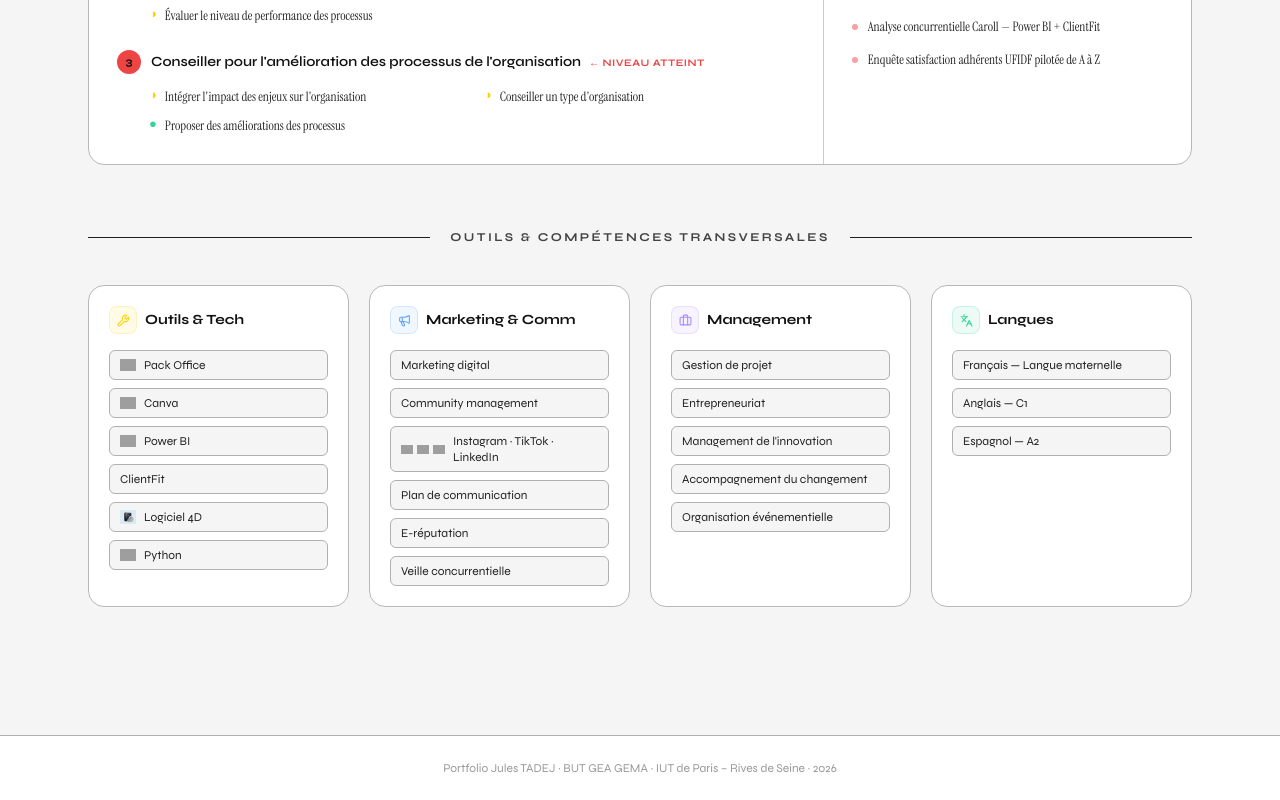
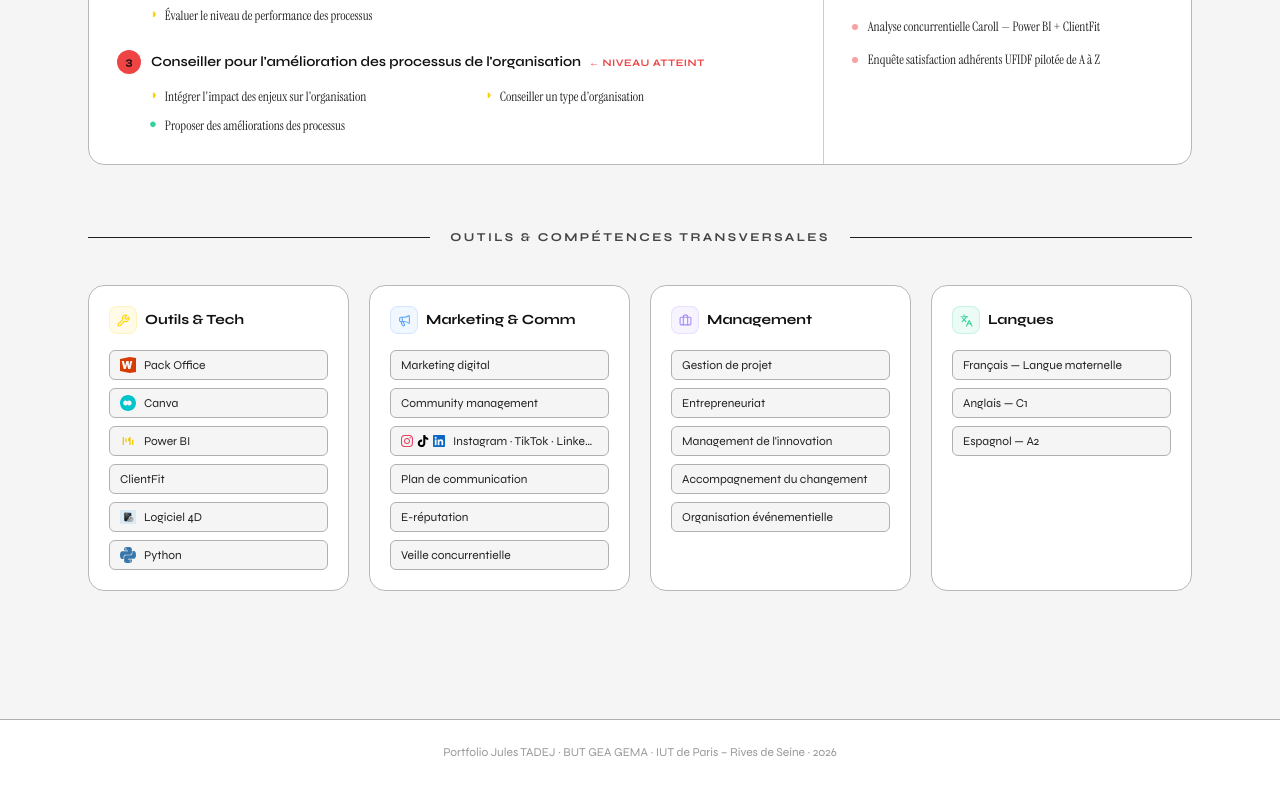
Before and after one commit to TADEJFFF/Portfolio-Julestadej, a Next.js app: page /competences in a window 1280 px wide. Shown: the part 858-1658 px from the top of the page. Built offline with nearby package versions, Linux system fonts and the light colour scheme; grey boxes are pictures that could not be loaded.

Commit message:
fix logos outils : SVG inline, 4D renomme, plus de CDN externe

```diff
--- a/src/components/sections/Competences.tsx
+++ b/src/components/sections/Competences.tsx
@@ -184,37 +184,48 @@
   );
 }
 
-// ── Logos outils ─────────────────────────────────────────────────────────────
+// ── Logos outils (SVG inline + image locale) ─────────────────────────────────
 
-const toolLogos: Record<string, string> = {
-  "Pack Office":  "https://cdn.simpleicons.org/microsoftoffice/D83B01",
-  "Canva":        "https://cdn.simpleicons.org/canva/00C4CC",
-  "Power BI":     "https://cdn.simpleicons.org/powerbi/F2C811",
-  "Python":       "https://cdn.simpleicons.org/python/3776AB",
-  "Logiciel 4D":  "/logos/Capture d'écran 2026-06-02 094511.png",
-  "Instagram · TikTok · LinkedIn": "multi-social",
-  "Instagram":    "https://cdn.simpleicons.org/instagram/E4405F",
-  "TikTok":       "https://cdn.simpleicons.org/tiktok/000000",
-  "LinkedIn":     "https://cdn.simpleicons.org/linkedin/0A66C2",
+const toolLogos: Record<string, React.ReactNode> = {
+  "Pack Office": (
+    <svg viewBox="0 0 24 24" className="w-4 h-4 flex-shrink-0" fill="#D83B01">
+      <path d="M24 1.5v21L14.5 24 0 21V3L14.5 0 24 1.5zM13 6H9.5L7.7 13.2 5.8 6H2.5l3 12h3.2l1.8-7.2L12.3 18h3.2l3-12H15.4l-1.8 7.2L13 6z"/>
+    </svg>
+  ),
+  "Canva": (
+    <svg viewBox="0 0 24 24" className="w-4 h-4 flex-shrink-0" fill="#00C4CC">
+      <path d="M12 0C5.373 0 0 5.373 0 12s5.373 12 12 12 12-5.373 12-12S18.627 0 12 0zm4.5 14.5c-.7.7-1.6 1.1-2.6 1.1-1.3 0-2.3-.6-2.9-1.5-.6.9-1.6 1.5-2.8 1.5-1.9 0-3.4-1.6-3.4-3.6s1.5-3.6 3.4-3.6c1.2 0 2.2.6 2.8 1.5.6-.9 1.6-1.5 2.9-1.5 2 0 3.6 1.6 3.6 3.6 0 .8-.3 1.6-.8 2.2l-.2.3z"/>
+    </svg>
+  ),
+  "Power BI": (
+    <svg viewBox="0 0 24 24" className="w-4 h-4 flex-shrink-0" fill="#F2C811">
+      <path d="M4 18V6h2v12H4zm4-4V8h2v6H8zm4-2v-4h2v4h-2zm4-6v12h-2V6h2zm4 4v8h-2v-8h2z"/>
+    </svg>
+  ),
+  "Python": (
+    <svg viewBox="0 0 24 24" className="w-4 h-4 flex-shrink-0" fill="#3776AB">
+      <path d="M11.914 0C5.82 0 6.2 2.656 6.2 2.656l.007 2.752h5.814v.826H3.9S0 5.789 0 11.969c0 6.18 3.403 5.963 3.403 5.963h2.031v-2.868s-.109-3.402 3.35-3.402h5.766s3.24.052 3.24-3.13V3.13S18.28 0 11.914 0zm-3.2 1.812a1.042 1.042 0 1 1 0 2.083 1.042 1.042 0 0 1 0-2.083zM24 12.031c0-6.18-3.403-5.963-3.403-5.963h-2.031v2.868s.109 3.402-3.35 3.402H9.45s-3.24-.052-3.24 3.13v5.402S5.72 24 12.086 24c6.18 0 5.8-2.656 5.8-2.656l-.007-2.752H12.065v-.826h8.121S24 18.211 24 12.031zm-8.714 10.157a1.042 1.042 0 1 1 0-2.083 1.042 1.042 0 0 1 0 2.083z"/>
+    </svg>
+  ),
+  "Logiciel 4D": (
+    // eslint-disable-next-line @next/next/no-img-element
+    <img src="/logos/logo-4d.png" alt="4D" style={{ width: 16, height: 16 }} className="flex-shrink-0 object-contain" />
+  ),
+  "Instagram · TikTok · LinkedIn": (
+    <div className="flex gap-1 flex-shrink-0">
+      <svg viewBox="0 0 24 24" className="w-3 h-3" fill="#E4405F"><path d="M12 2.163c3.204 0 3.584.012 4.85.07 3.252.148 4.771 1.691 4.919 4.919.058 1.265.069 1.645.069 4.849 0 3.205-.012 3.584-.069 4.849-.149 3.225-1.664 4.771-4.919 4.919-1.266.058-1.644.07-4.85.07-3.204 0-3.584-.012-4.849-.07-3.26-.149-4.771-1.699-4.919-4.92-.058-1.265-.07-1.644-.07-4.849 0-3.204.013-3.583.07-4.849.149-3.227 1.664-4.771 4.919-4.919 1.266-.057 1.645-.069 4.849-.069zm0-2.163c-3.259 0-3.667.014-4.947.072-4.358.2-6.78 2.618-6.98 6.98-.059 1.281-.073 1.689-.073 4.948 0 3.259.014 3.668.072 4.948.2 4.358 2.618 6.78 6.98 6.98 1.281.058 1.689.072 4.948.072 3.259 0 3.668-.014 4.948-.072 4.354-.2 6.782-2.618 6.979-6.98.059-1.28.073-1.689.073-4.948 0-3.259-.014-3.667-.072-4.947-.196-4.354-2.617-6.78-6.979-6.98-1.281-.059-1.69-.073-4.949-.073zm0 5.838c-3.403 0-6.162 2.759-6.162 6.162s2.759 6.163 6.162 6.163 6.162-2.759 6.162-6.163c0-3.403-2.759-6.162-6.162-6.162zm0 10.162c-2.209 0-4-1.79-4-4 0-2.209 1.791-4 4-4s4 1.791 4 4c0 2.21-1.791 4-4 4zm6.406-11.845c-.796 0-1.441.645-1.441 1.44s.645 1.44 1.441 1.44c.795 0 1.439-.645 1.439-1.44s-.644-1.44-1.439-1.44z"/></svg>
+      <svg viewBox="0 0 24 24" className="w-3 h-3" fill="#000000"><path d="M12.525.02c1.31-.02 2.61-.01 3.91-.02.08 1.53.63 3.09 1.75 4.17 1.12 1.11 2.7 1.62 4.24 1.79v4.03c-1.44-.05-2.89-.35-4.2-.97-.57-.26-1.1-.59-1.62-.93-.01 2.92.01 5.84-.02 8.75-.08 1.4-.54 2.79-1.35 3.94-1.31 1.92-3.58 3.17-5.91 3.21-1.43.08-2.86-.31-4.08-1.03-2.02-1.19-3.44-3.37-3.65-5.71-.02-.5-.03-1-.01-1.49.18-1.9 1.12-3.72 2.58-4.96 1.66-1.44 3.98-2.13 6.15-1.72.02 1.48-.04 2.96-.04 4.44-.99-.32-2.15-.23-3.02.37-.63.41-1.11 1.04-1.36 1.75-.21.51-.15 1.07-.14 1.61.24 1.64 1.82 3.02 3.5 2.87 1.12-.01 2.19-.66 2.77-1.61.19-.33.4-.67.41-1.06.1-1.79.06-3.57.07-5.36.01-4.03-.01-8.05.02-12.07z"/></svg>
+      <svg viewBox="0 0 24 24" className="w-3 h-3" fill="#0A66C2"><path d="M20.447 20.452h-3.554v-5.569c0-1.328-.027-3.037-1.852-3.037-1.853 0-2.136 1.445-2.136 2.939v5.667H9.351V9h3.414v1.561h.046c.477-.9 1.637-1.85 3.37-1.85 3.601 0 4.267 2.37 4.267 5.455v6.286zM5.337 7.433c-1.144 0-2.063-.926-2.063-2.065 0-1.138.92-2.063 2.063-2.063 1.14 0 2.064.925 2.064 2.063 0 1.139-.925 2.065-2.064 2.065zm1.782 13.019H3.555V9h3.564v11.452zM22.225 0H1.771C.792 0 0 .774 0 1.729v20.542C0 23.227.792 24 1.771 24h20.451C23.2 24 24 23.227 24 22.271V1.729C24 .774 23.2 0 22.222 0h.003z"/></svg>
+    </div>
+  ),
 };
 
 function SkillBadge({ item }: { item: string }) {
   const logo = toolLogos[item];
   return (
-    <div className="flex items-center gap-2 font-display text-xs text-[#222222] py-1.5 px-2.5 rounded-md bg-[#f5f5f5] border border-[#b0b0b0]">
-      {logo && logo !== "multi-social" && (
-        // eslint-disable-next-line @next/next/no-img-element
-        <img src={logo} alt={item} width={16} height={16} className="flex-shrink-0 object-contain" />
-      )}
-      {logo === "multi-social" && (
-        <div className="flex gap-1 flex-shrink-0">
-          {["instagram", "tiktok", "linkedin"].map((s) => (
-            // eslint-disable-next-line @next/next/no-img-element
-            <img key={s} src={`https://cdn.simpleicons.org/${s}`} alt={s} width={12} height={12} className="object-contain" />
-          ))}
-        </div>
-      )}
-      {item}
+    <div className="flex items-center gap-2 font-display text-xs text-[#222222] py-1.5 px-2.5 rounded-md bg-[#f5f5f5] border border-[#b0b0b0] min-w-0">
+      {logo && <span className="flex-shrink-0">{logo}</span>}
+      <span className="truncate">{item}</span>
     </div>
   );
 }
```
Also changed, not shown: public/logos/logo-4d.png (added).
